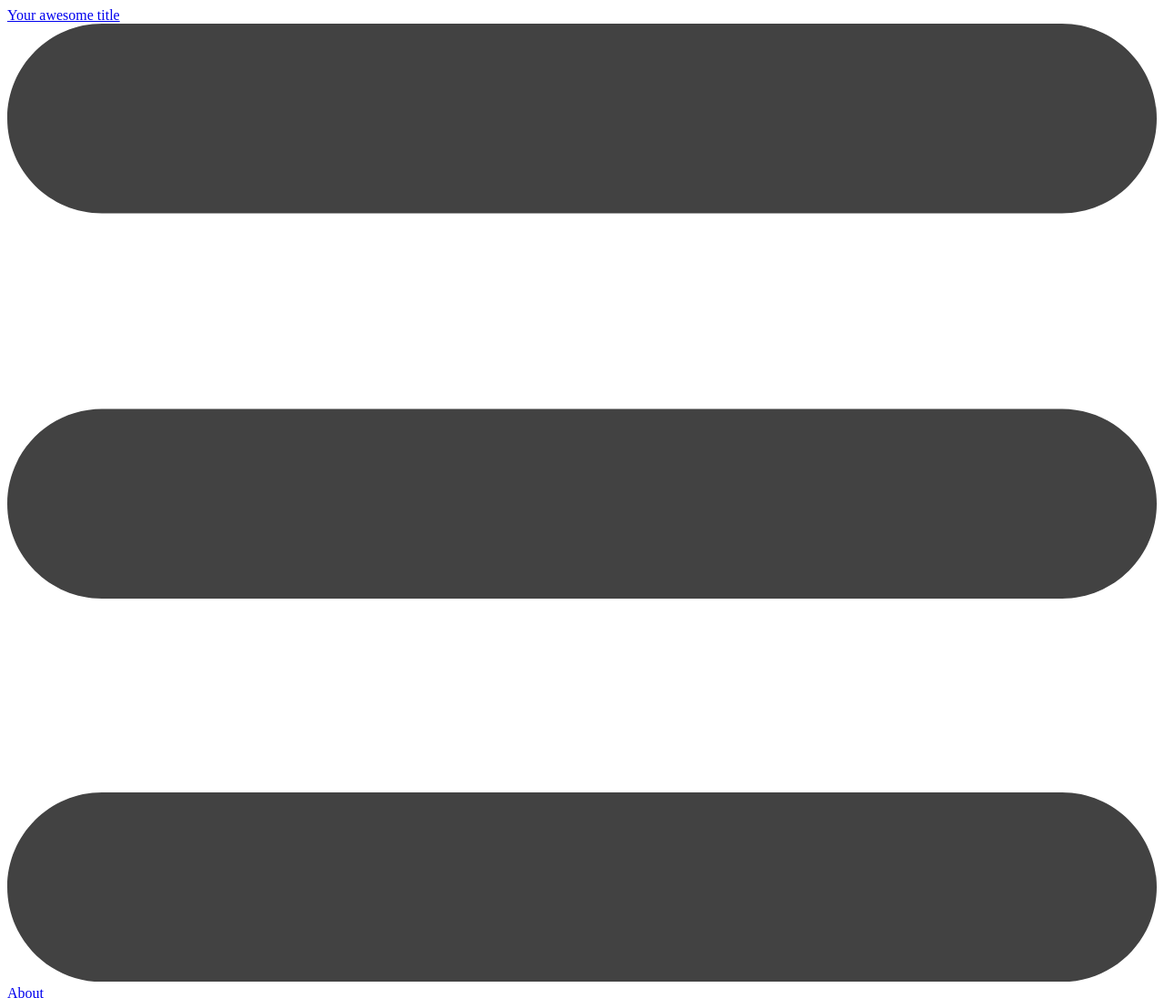
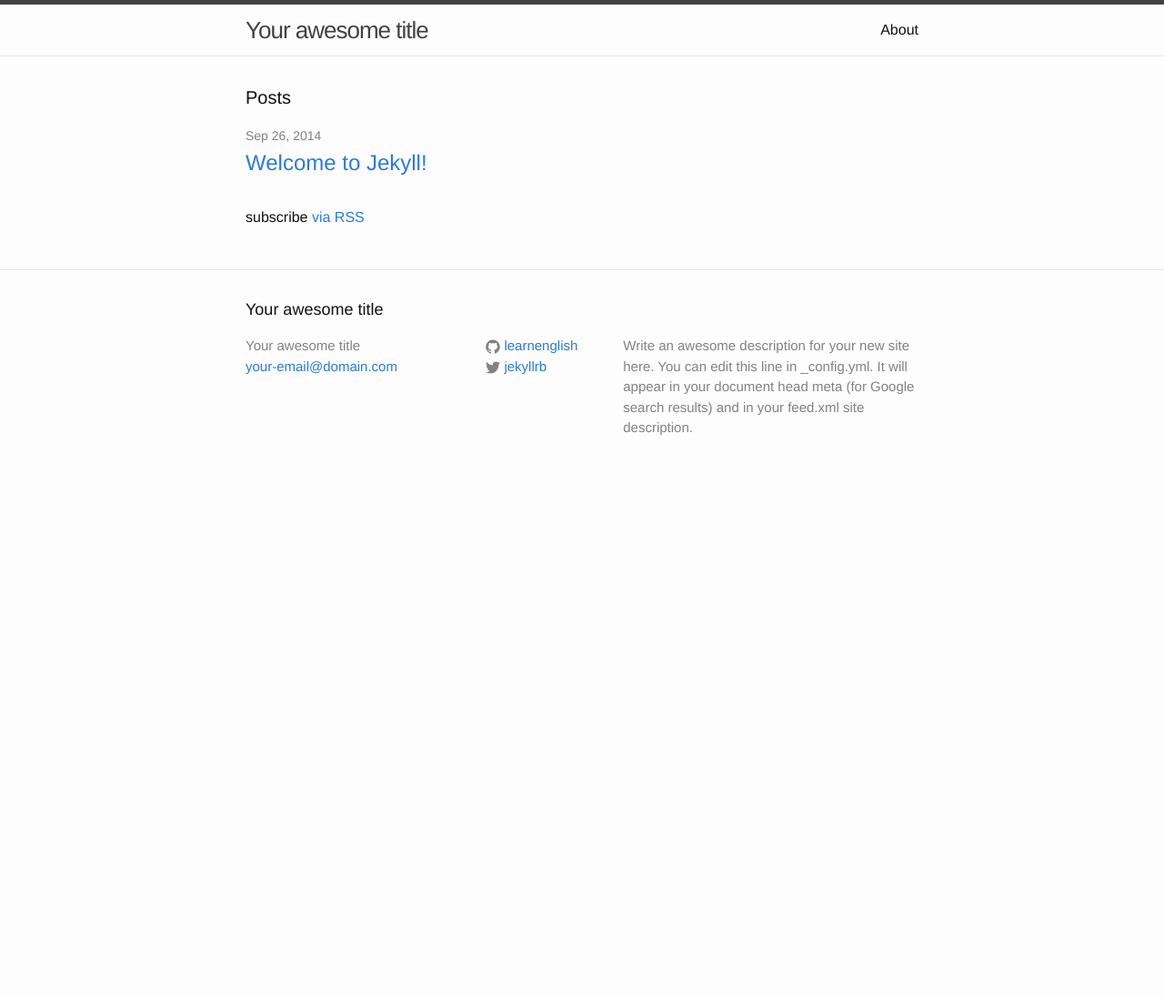
Before and after one commit to learnenglish/immic, a plain HTML site: page index.html in a window 1280 px wide. Shown: the top 1097 px of the page at 91% size. After the commit the page ends 800 px from the top, so only its background shows below. Drawn offline with Linux system fonts and the light colour scheme; files that its build step writes are made by us from their sources.

Commit message:
chaged base url

```diff
--- a/about/index.html
+++ b/about/index.html
@@ -10,8 +10,8 @@
     <meta name="description" content="Write an awesome description for your new site here. You can edit this line in _config.yml. It will appear in your document head meta (for Google search results) and in your feed.xml site description.
 ">
 
-    <link rel="stylesheet" href="/immic//css/main.css">
-    <link rel="canonical" href="http://learnenglish.github.io/immic//about/">
+    <link rel="stylesheet" href="/immic/css/main.css">
+    <link rel="canonical" href="http://learnenglish.github.io/immic/about/">
 </head>
 
 
@@ -21,7 +21,7 @@
 
   <div class="wrapper">
 
-    <a class="site-title" href="/immic//">Your awesome title</a>
+    <a class="site-title" href="/immic/">Your awesome title</a>
 
     <nav class="site-nav">
       <a href="#" class="menu-icon">
@@ -35,7 +35,7 @@
       <div class="trigger">
 
 
-          <a class="page-link" href="/immic//about/">About</a>
+          <a class="page-link" href="/immic/about/">About</a>
 
 
 
--- a/index.html
+++ b/index.html
@@ -10,8 +10,8 @@
     <meta name="description" content="Write an awesome description for your new site here. You can edit this line in _config.yml. It will appear in your document head meta (for Google search results) and in your feed.xml site description.
 ">
 
-    <link rel="stylesheet" href="/immic//css/main.css">
-    <link rel="canonical" href="http://learnenglish.github.io/immic//">
+    <link rel="stylesheet" href="/immic/css/main.css">
+    <link rel="canonical" href="http://learnenglish.github.io/immic/">
 </head>
 
 
@@ -21,7 +21,7 @@
 
   <div class="wrapper">
 
-    <a class="site-title" href="/immic//">Your awesome title</a>
+    <a class="site-title" href="/immic/">Your awesome title</a>
 
     <nav class="site-nav">
       <a href="#" class="menu-icon">
@@ -35,7 +35,7 @@
       <div class="trigger">
 
 
-          <a class="page-link" href="/immic//about/">About</a>
+          <a class="page-link" href="/immic/about/">About</a>
 
 
 
@@ -64,13 +64,13 @@
         <span class="post-meta">Sep 26, 2014</span>
 
         <h2>
-          <a class="post-link" href="/immic//jekyll/update/2014/09/26/welcome-to-jekyll.html">Welcome to Jekyll!</a>
+          <a class="post-link" href="/immic/jekyll/update/2014/09/26/welcome-to-jekyll.html">Welcome to Jekyll!</a>
         </h2>
       </li>
 
   </ul>
 
-  <p class="rss-subscribe">subscribe <a href="/immic//feed.xml">via RSS</a></p>
+  <p class="rss-subscribe">subscribe <a href="/immic/feed.xml">via RSS</a></p>
 
 </div>
 
```
Also changed, not shown: feed.xml (+6 -6 lines), jekyll/update/2014/09/26/welcome-to-jekyll.html (+4 -4 lines).
